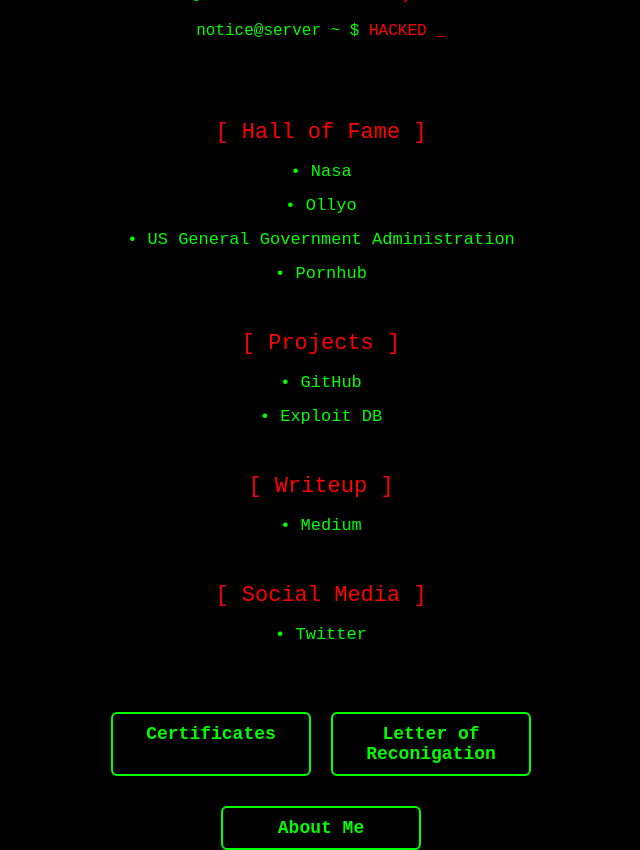
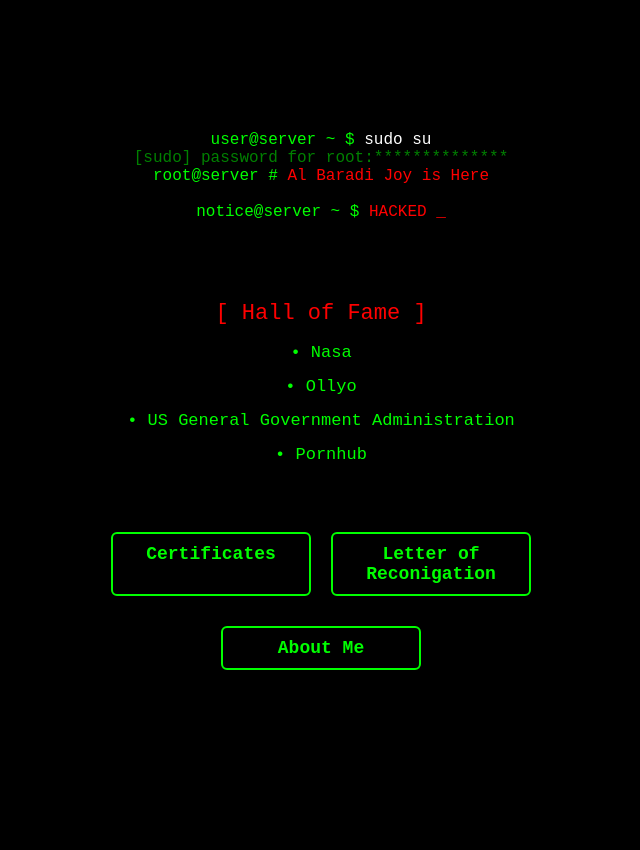
Before and after one commit to a1baradi/Profile, a plain HTML site: page index.html in a window 1280 px wide. Shown: the whole page, without its empty margins (319-959 px from the left). After the commit the page ends 800 px from the top, so only its background shows below. Drawn offline with Linux system fonts and the light colour scheme.

Commit message:
Update index.html

```diff
--- a/index.html
+++ b/index.html
@@ -95,22 +95,6 @@
 	• Pornhub
 </div>
 
-<div class="section-title">[ Projects ]</div>
-<div class="section-links">
-	• <a href="https://github.com/a1baradi" target="_blank">GitHub</a><br>
-	• <a href="https://www.exploit-db.com/?author=12219" target="_blank">Exploit DB</a>
-</div>
-
-<div class="section-title">[ Writeup ]</div>
-<div class="section-links">
-	• <a href="https://medium.com/@albaradijoy4" target="_blank">Medium</a>
-</div>
-
-<div class="section-title">[ Social Media ]</div>
-<div class="section-links">
-	• <a href="https://twitter.com/albaradi0" target="_blank">Twitter</a>
-</div>
-
 <!-- Centered Button Section -->
 <div class="button-row">
 	<a href="certificate.html" class="btn">Certificates</a>
```
